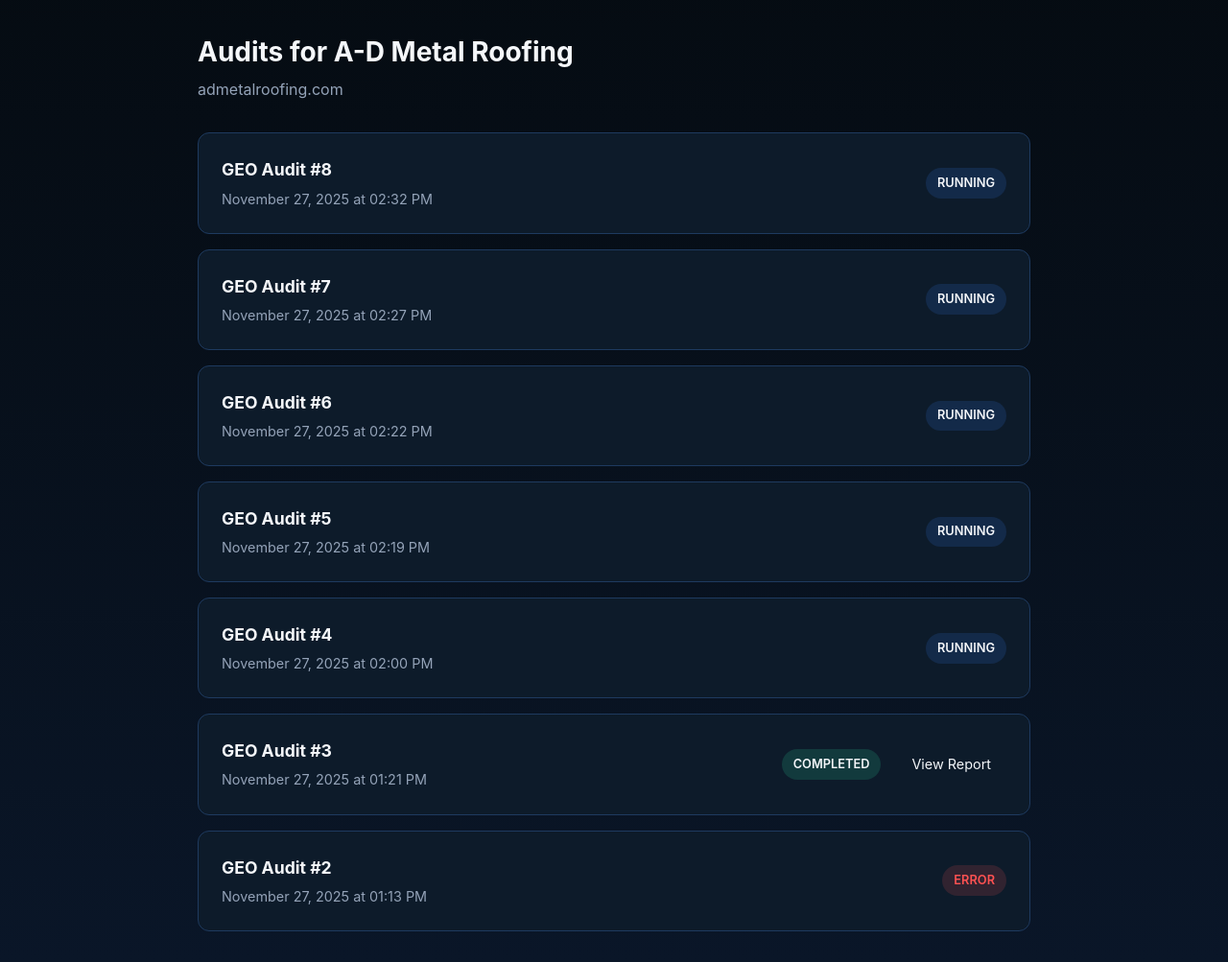
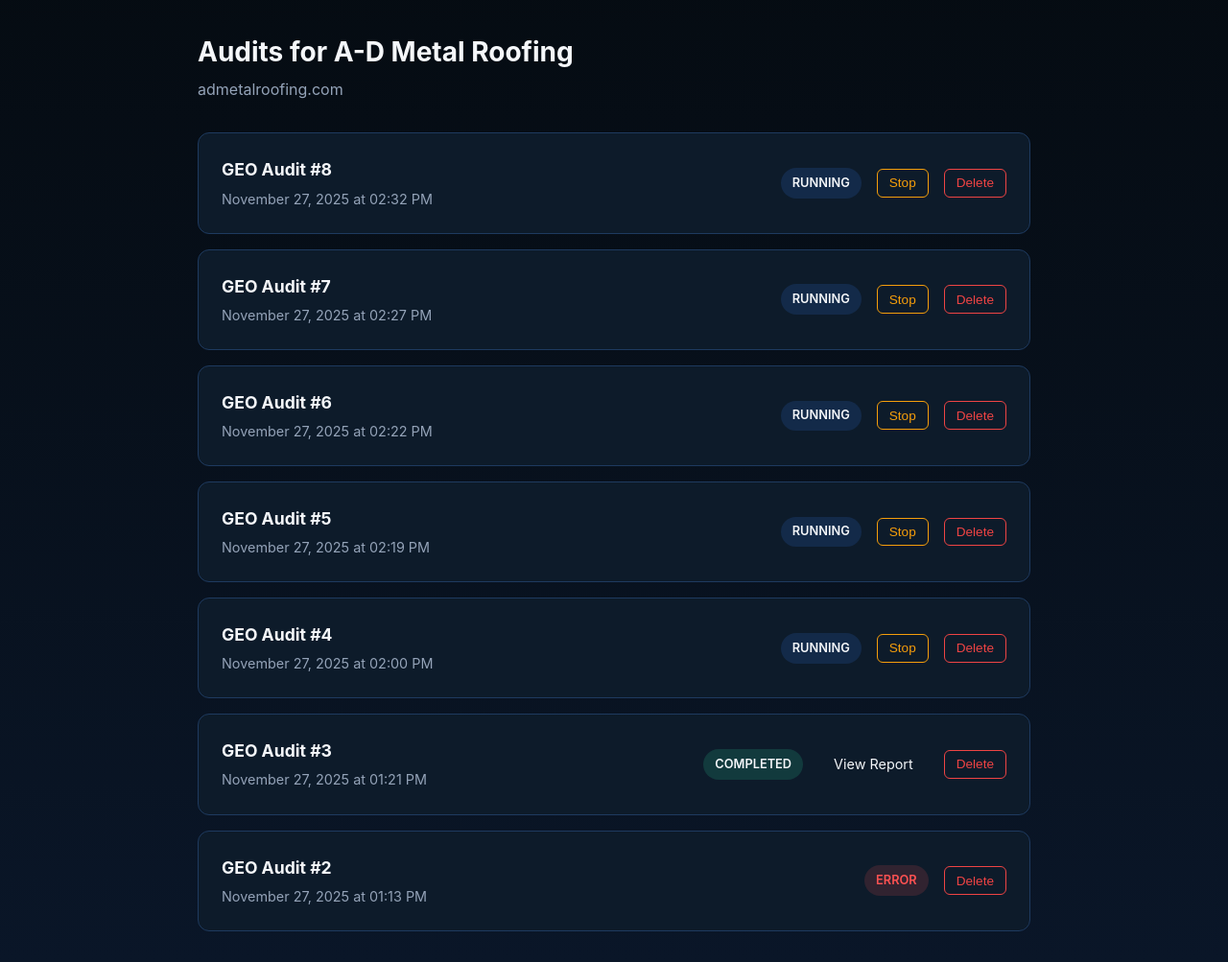
Before and after one commit to jcools1977/ekkoscope, a FastAPI app: page /dashboard/business/1/audits in a window 1280 px wide. Shown: the part 65-1068 px from the top of the page at 96% size. Run offline with FastAPI, Linux system fonts and the light colour scheme; a user stored in the database is signed in.

Commit message:
Add ability to stop and delete audits from the dashboard
Adds a new backend route for stopping audits and updates the audits template to include stop and delete buttons, along with handling of 'stopped' and 'completed' statuses.

Replit-Commit-Author: Agent
Replit-Commit-Session-Id: 94d6a6e5-937a-4193-a382-5d7289a78325
Replit-Commit-Checkpoint-Type: full_checkpoint
Replit-Commit-Event-Id: 1acdaee5-6223-439c-9d9f-a49b44e27772
Replit-Commit-Screenshot-Url: https://storage.googleapis.com/screenshot-production-us-central1/02a6e5f9-7fea-4a89-91df-9bc17630051c/94d6a6e5-937a-4193-a382-5d7289a78325/4wKLNG8

```diff
--- a/main.py
+++ b/main.py
@@ -510,6 +510,37 @@ async def dashboard_delete_audit(request: Request, business_id: int, audit_id: i
                 if osmod.path.exists(audit.pdf_path):
                     osmod.remove(audit.pdf_path)
             db.delete(audit)
+            db.commit()
+
+        return RedirectResponse(url=f"/dashboard/business/{business_id}", status_code=302)
+    finally:
+        db.close()
+
+
+@app.post("/dashboard/business/{business_id}/audit/{audit_id}/stop")
+async def dashboard_stop_audit(request: Request, business_id: int, audit_id: int):
+    """Stop a running audit by setting its status to error."""
+    user = get_current_user(request)
+    if not user:
+        return RedirectResponse(url="/auth/login", status_code=302)
+
+    db = get_db_session()
+    try:
+        if user.is_admin:
+            business = db.query(Business).filter(Business.id == business_id).first()
+        else:
+            business = db.query(Business).filter(
+                Business.id == business_id,
+                Business.owner_user_id == user.id
+            ).first()
+
+        if not business:
+            return RedirectResponse(url="/dashboard", status_code=302)
+
+        audit = db.query(Audit).filter(Audit.id == audit_id, Audit.business_id == business_id).first()
+        if audit and audit.status in ('running', 'pending'):
+            audit.status = 'stopped'
+            audit.set_visibility_summary({"error": "Audit was manually stopped by user"})
             db.commit()
 
         return RedirectResponse(url=f"/dashboard/business/{business_id}", status_code=302)
--- a/templates/dashboard/audits.html
+++ b/templates/dashboard/audits.html
@@ -134,6 +134,11 @@
             color: #ff5252;
         }
 
+        .status-badge.stopped {
+            background: rgba(156, 163, 175, 0.15);
+            color: #9ca3af;
+        }
+
         .view-btn {
             padding: 0.5rem 1rem;
             background: var(--brand-teal);
@@ -159,6 +164,34 @@
         .empty-state p {
             color: var(--text-secondary);
             margin-bottom: 1.5rem;
+        }
+
+        .btn-delete {
+            background: transparent;
+            border: 1px solid #ef4444;
+            color: #ef4444;
+            padding: 0.4rem 0.75rem;
+            border-radius: 6px;
+            cursor: pointer;
+            font-size: 0.85rem;
+            transition: all 0.2s;
+        }
+        .btn-delete:hover {
+            background: rgba(239, 68, 68, 0.2);
+        }
+
+        .btn-stop {
+            background: transparent;
+            border: 1px solid #f59e0b;
+            color: #f59e0b;
+            padding: 0.4rem 0.75rem;
+            border-radius: 6px;
+            cursor: pointer;
+            font-size: 0.85rem;
+            transition: all 0.2s;
+        }
+        .btn-stop:hover {
+            background: rgba(245, 158, 11, 0.2);
         }
     </style>
 </head>
@@ -187,16 +220,26 @@
                     <div class="date">{{ audit.created_at.strftime('%B %d, %Y at %I:%M %p') }}</div>
                 </div>
                 <div class="audit-status">
-                    {% if audit.status == 'done' %}
+                    {% if audit.status == 'done' or audit.status == 'completed' %}
                     <span class="status-badge done">Completed</span>
-                    <a href="/dashboard/audit/{{ audit.id }}" class="view-btn">View Report</a>
+                    <a href="/dashboard/business/{{ business.id }}/audit/{{ audit.id }}" class="view-btn">View Report</a>
                     {% elif audit.status == 'pending' %}
                     <span class="status-badge pending">Pending</span>
                     {% elif audit.status == 'running' %}
                     <span class="status-badge running">Running</span>
+                    <form method="POST" action="/dashboard/business/{{ business.id }}/audit/{{ audit.id }}/stop" style="display:inline;" onsubmit="return confirm('Stop this running audit?');">
+                        <button type="submit" class="btn-stop">Stop</button>
+                    </form>
+                    {% elif audit.status == 'stopped' %}
+                    <span class="status-badge stopped">Stopped</span>
+                    {% elif audit.status == 'error' %}
+                    <span class="status-badge error">Error</span>
                     {% else %}
                     <span class="status-badge error">{{ audit.status }}</span>
                     {% endif %}
+                    <form method="POST" action="/dashboard/business/{{ business.id }}/audit/{{ audit.id }}/delete" style="display:inline;" onsubmit="return confirm('Delete this audit? This cannot be undone.');">
+                        <button type="submit" class="btn-delete">Delete</button>
+                    </form>
                 </div>
             </div>
             {% endfor %}
```
Also changed, not shown: attached_assets/image_1764254644174.png (added).
